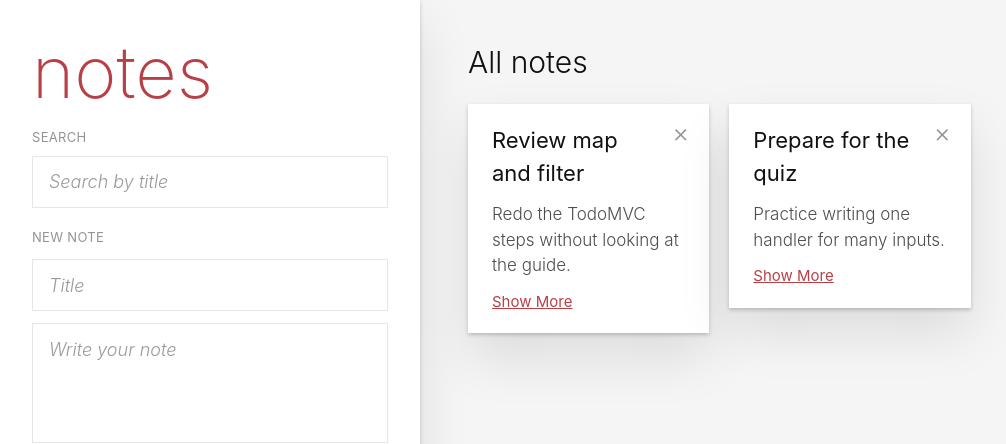
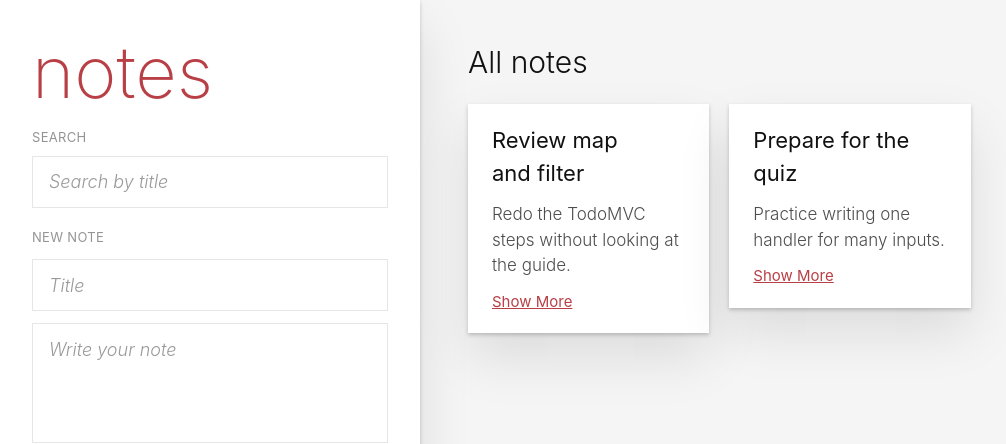
Before and after one commit to seanrileydelacruz444/csit340g7-notes, a React (Vite) app: page / in a window 1280 px wide. Shown: the top 444 px of the page, without its empty margins (0-1006 px from the left). Built offline with nearby package versions, Linux system fonts and the light colour scheme.

Commit message:
feat: render notes from state with map

```diff
--- a/src/components/Notes.jsx
+++ b/src/components/Notes.jsx
@@ -1,6 +1,18 @@
+import { useState } from "react";
 import NoteCard from "./NoteCard";
 
 export default function Notes() {
+    const [notes] = useState([
+        {id: 1, text: "Review map and filter", body: "Redo the TodoMVC steps without looking at the guide."},
+        {id: 2, text: "Prepare for the quiz", body: "Practice writing one handler for many inputs."}
+    ]);
+    const [item, setItem] = useState([]);
+
+    const handleSubmit = (e) => {
+        e.preventDefault();
+        setNotes((prev) => [...prev, {id: crypto.randomUUID(), ...notes}])
+    }
+
     return(
         <div className="grid min-h-screen grid-cols-[420px_1fr]">
             <aside className="sticky top-0 flex h-screen flex-col gap-5 bg-white px-8 py-9 shadow-[0_2px_4px_0_rgba(0,0,0,0.2),0_25px_50px_0_rgba(0,0,0,0.1)]">
@@ -35,28 +47,11 @@ export default function Notes() {
                 <h2 className="mb-6 text-3xl">All notes</h2>
 
                 <ul className="grid grid-cols-3 items-start gap-5">
-                    <li className="relative min-h-32 bg-white px-6 py-5 shadow-[0_2px_4px_0_rgba(0,0,0,0.2),0_25px_50px_0_rgba(0,0,0,0.1)]">
-                        <NoteCard
-                            title="Review map and filter"
-                            body="Redo the TodoMVC steps without looking at the guide."
-                        />
-                        <button
-                            type="button"
-                            className="absolute top-4 right-5 cursor-pointer text-[26px] leading-none text-[#949494] hover:text-[#c18585]">
-                            ×
-                        </button>
-                    </li>
-                    <li className="relative min-h-32 bg-white px-6 py-5 shadow-[0_2px_4px_0_rgba(0,0,0,0.2),0_25px_50px_0_rgba(0,0,0,0.1)]">
-                        <NoteCard
-                            title="Prepare for the quiz"
-                            body="Practice writing one handler for many inputs."
-                        />
-                        <button
-                            type="button"
-                            className="absolute top-4 right-5 cursor-pointer text-[26px] leading-none text-[#949494] hover:text-[#c18585]">
-                            ×
-                        </button>
-                    </li>
+                    {notes.map((note) => (
+                        <li key={note.id} className="relative min-h-32 bg-white px-6 py-5 shadow-[0_2px_4px_0_rgba(0,0,0,0.2),0_25px_50px_0_rgba(0,0,0,0.1)]">
+                            <NoteCard title={note.text} body={note.body} />
+                        </li>
+                    ))}
                 </ul>
             </section>
         </div>
```
